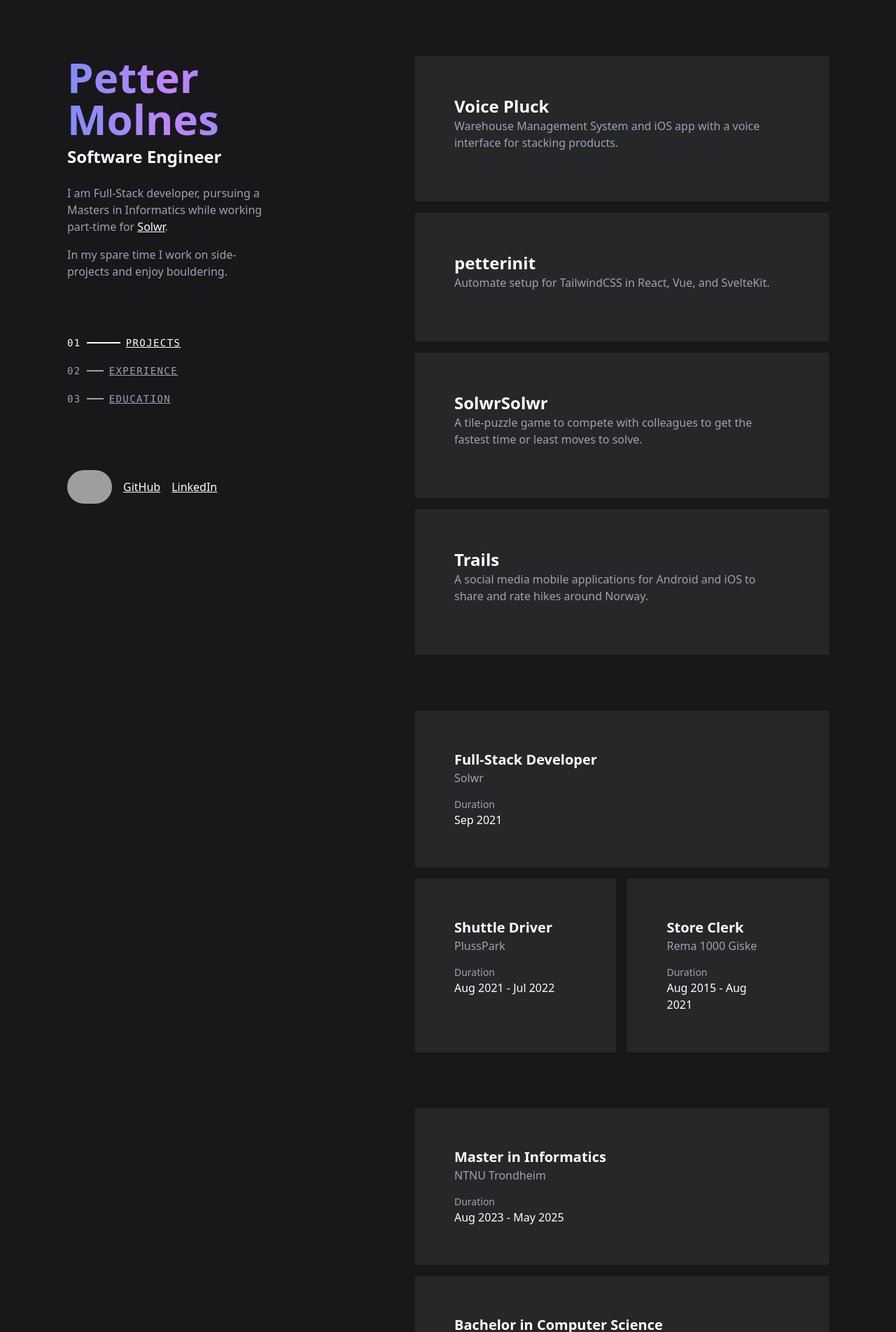
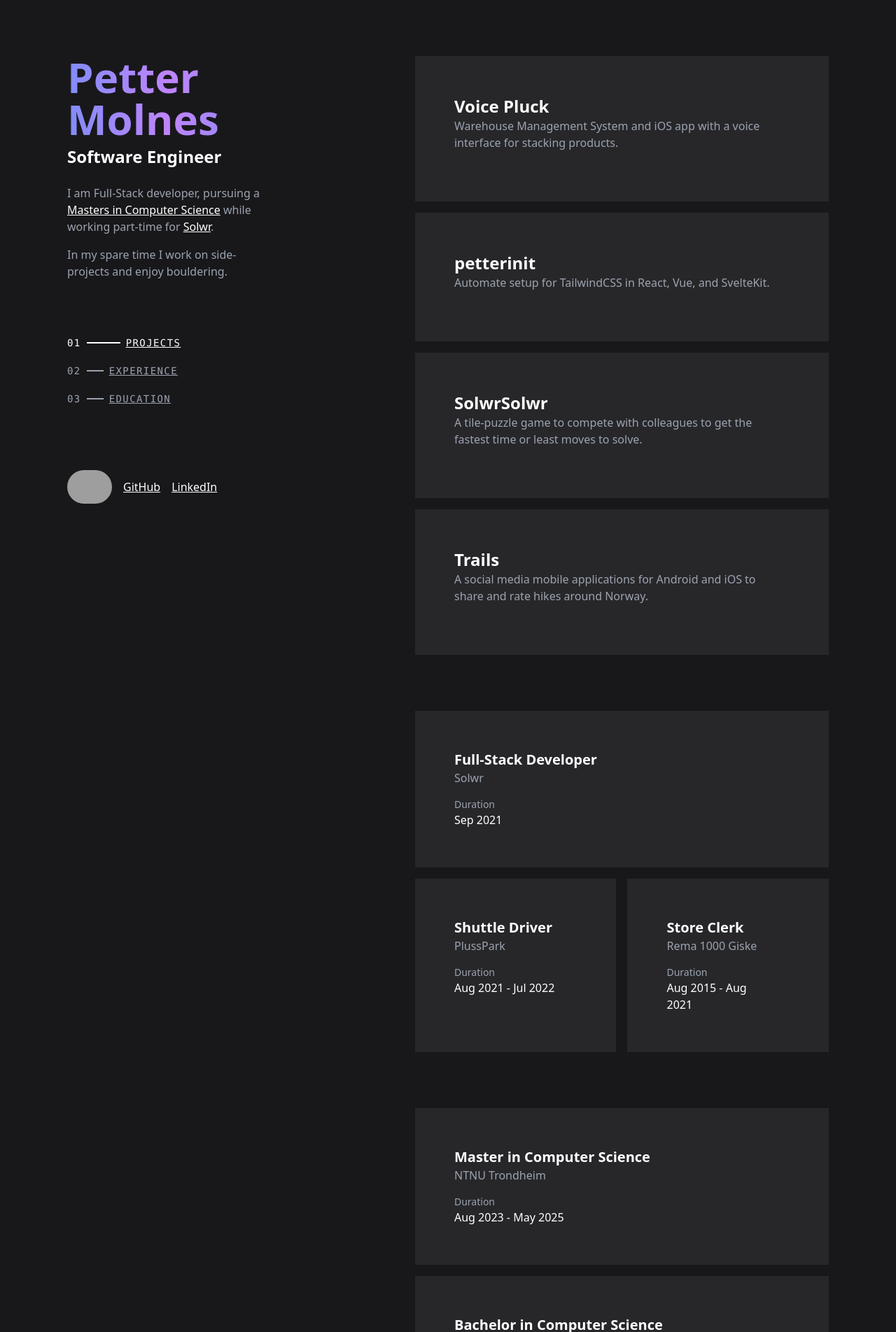
Before and after one commit to PMolnes/molnes.dev, a SvelteKit app: page / in a window 1280 px wide. Shown: the top 1904 px of the page at 70% size. Built offline with nearby package versions, Linux system fonts and the light colour scheme; grey boxes are pictures that could not be loaded.

Commit message:
update: masters program

```diff
--- a/src/lib/content/education.ts
+++ b/src/lib/content/education.ts
@@ -2,7 +2,7 @@ import type { Education } from '$lib/types';
 
 export const educations: Education[] = [
 	{
-		title: 'Master in Informatics',
+		title: 'Master in Computer Science',
 		school: 'NTNU Trondheim',
 		startDate: new Date('2023-08-01'),
 		endDate: new Date('2025-05-20')
--- a/src/routes/+page.svelte
+++ b/src/routes/+page.svelte
@@ -16,7 +16,13 @@
 		<h1 class="text-6xl font-extrabold mb-2 bg-gradient-to-r from-indigo-400 via-purple-400 to-indigo-400 text-transparent bg-clip-text">Petter Molnes</h1>
 		<h2 class="text-2xl font-bold mb-6">Software Engineer</h2>
 		<p class="max-w-80">
-			I am Full-Stack developer, pursuing a Masters in Informatics while working part-time for <a
+			I am Full-Stack developer, pursuing a
+      <a
+        class="underline"
+        href="https://www.ntnu.no/studier/midt"
+        target="_blank"
+      >Masters in Computer Science
+      </a> while working part-time for <a
 				class="underline"
 				href="https://solwr.com"
 				target="_blank">Solwr</a
```
